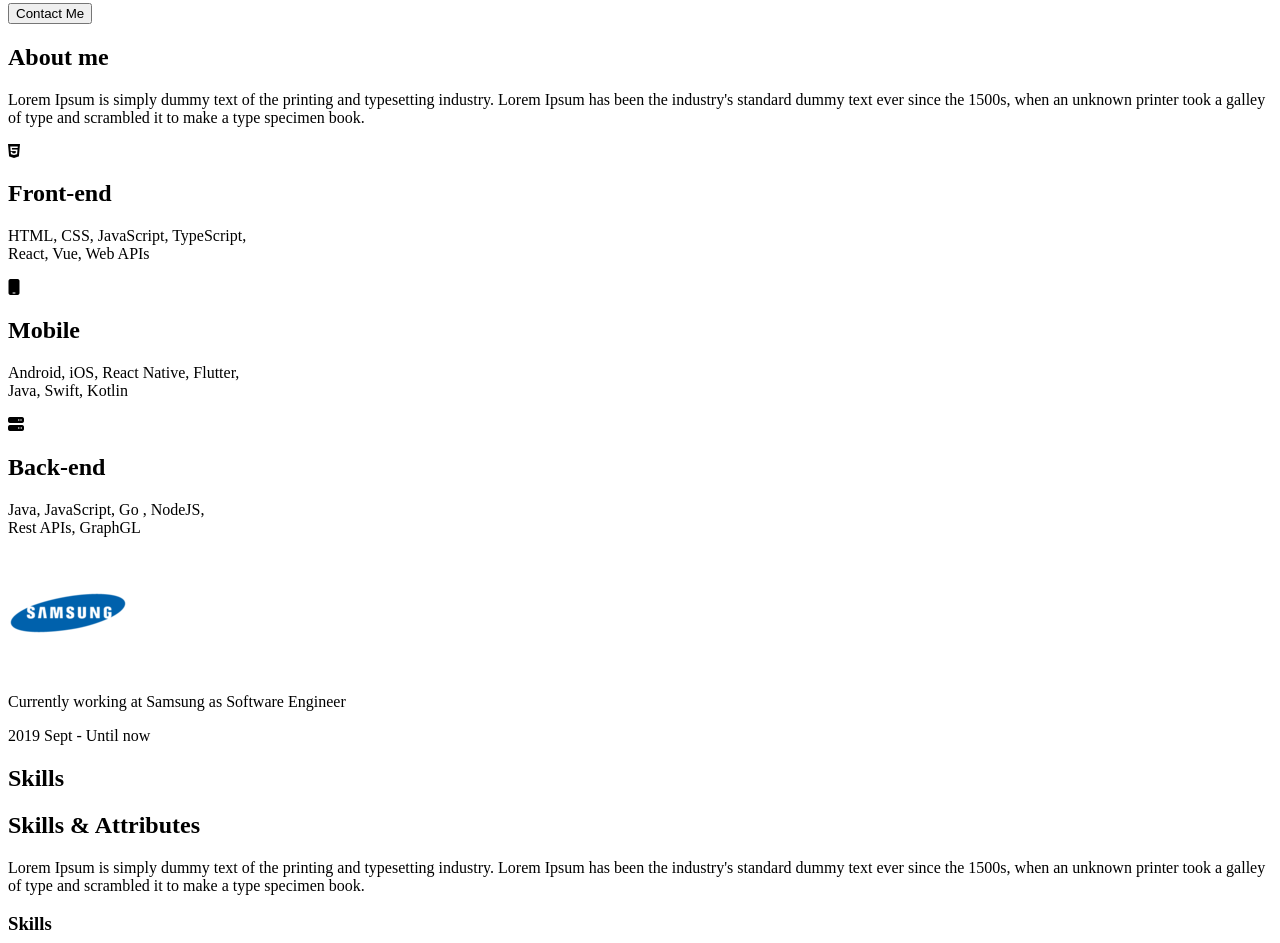
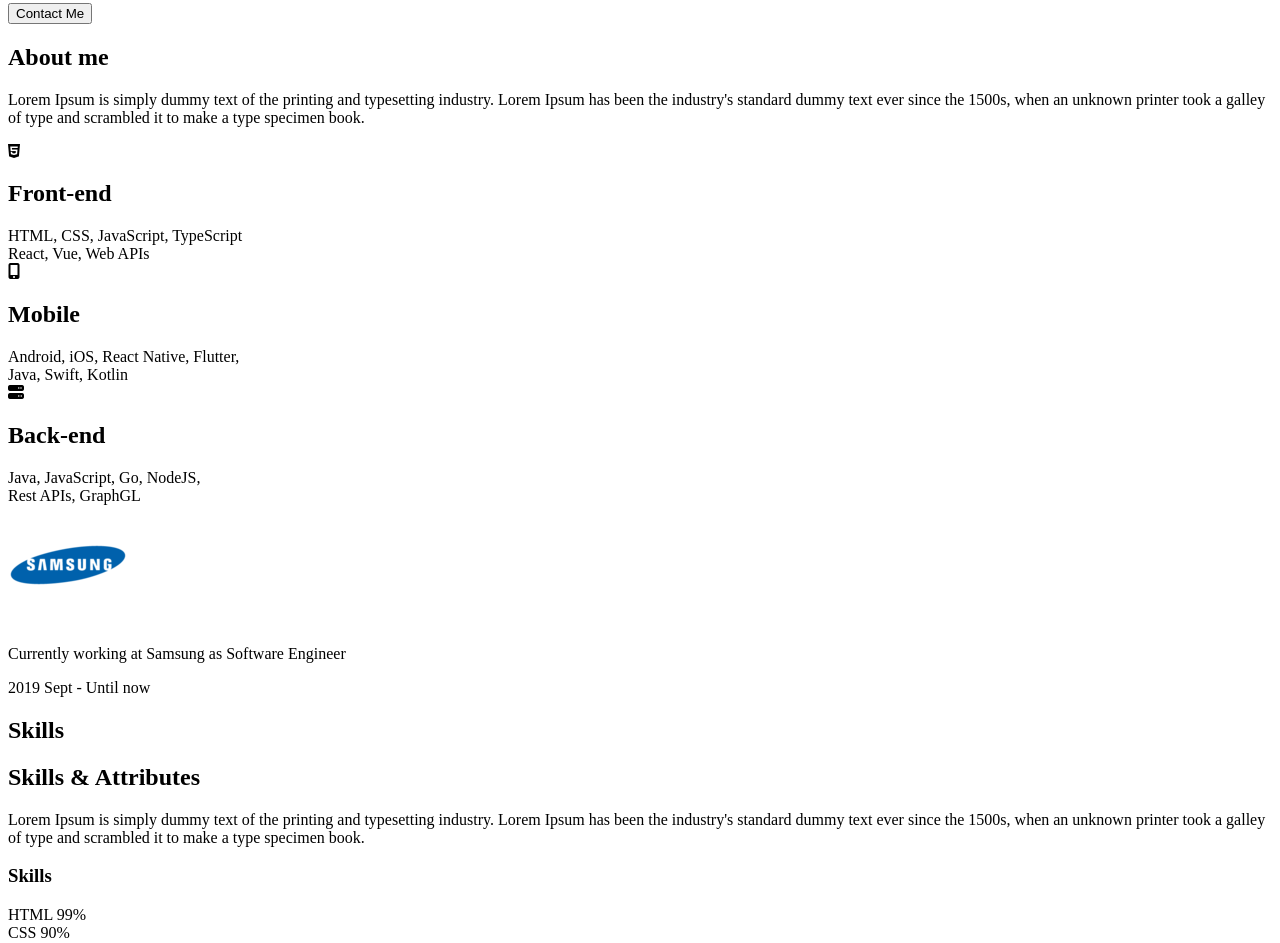
Before and after one commit to sanhaelove/Portfolio, a plain HTML site: page index.html in a window 1280 px wide. Shown: the part 1276-2219 px from the top of the page. Drawn offline with Linux system fonts and the light colour scheme; files whose address does not match are found by name.

Commit message:
Update index.html

```diff
--- a/index.html
+++ b/index.html
@@ -29,6 +29,7 @@
 			</ul>
 		</div>
 	</nav>
+
 	<!--About-->
 	<section id="about">
 	<img
@@ -46,39 +47,47 @@
 		Lorem Ipsum has been the industry's standard dummy text ever since the 1500s,
 		when an unknown printer took a galley of type and scrambled it to make a type specimen book.
 	</p>
-	<div Class="about__majors">
-		<div class="major">
+
+	<div class="about__majors">
+		<div class="majorleague">
 		  <div class="major__icon">
-				<i class="fab fa-html5"></i>
+			<i class="fa fa-html5"></i>
 		  </div>
 		  <h2 class="major__title">Front-end</h2>
-			<p class="major__descripton">
-				HTML, CSS, JavaScript, TypeScript,
-				<br/>React, Vue, Web APIs
-			</p>
+		  <div class="major__description">
+			HTML, CSS, JavaScript, TypeScript
+			<br/>
+			React, Vue, Web APIs
+		  </div>
 		</div>
 
-		<div class="major">
+
+		<div class="majorleague">
 		  <div class="major__icon">
-				<i class="fas fa-mobile"></i>
+			<i class="fa fa-mobile"></i>
 		  </div>
 		  <h2 class="major__title">Mobile</h2>
-		<p class="major__descripton">
+		  <div class="major__description">
 			Android, iOS, React Native, Flutter,
-			<br />Java, Swift, Kotlin
-		</p>
+			<br/>
+			Java, Swift, Kotlin
 		  </div>
-		<div class="major">
+		</div>
+
+
+		<div class="majorleague">
 		  <div class="major__icon">
-				<i class="fas fa-server"></i>
+			<i class="fa fa-server"></i>
 		  </div>
 		  <h2 class="major__title">Back-end</h2>
-			<p class="major__description">
-				Java, JavaScript, Go , NodeJS,
-				<br/>Rest APIs, GraphGL
-			</p>
+		  <div class="major__description">
+			Java, JavaScript, Go, NodeJS,
+			<br/>
+			Rest APIs, GraphGL
 		  </div>
 		</div>
+	  </div>
+
 	<div class="about__jobs">
 		<div class="job">
 			<img
@@ -96,6 +105,7 @@
 
 
 	</section>
+
     <!-- Skills -->
     <section id="skills" class="section">
 		<div class="section__container">
```
Lines whose indentation alone changed are shown as unchanged.
